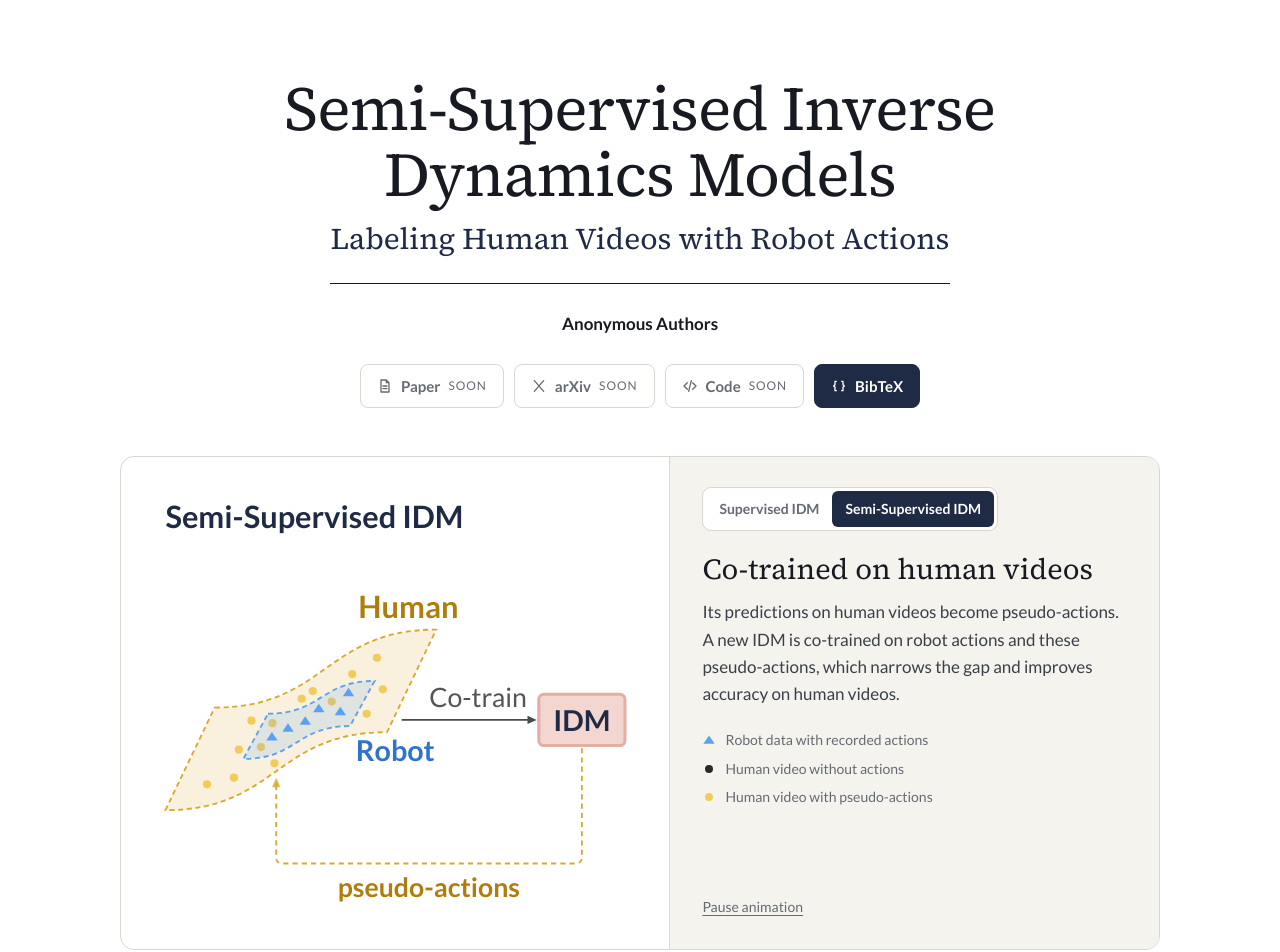
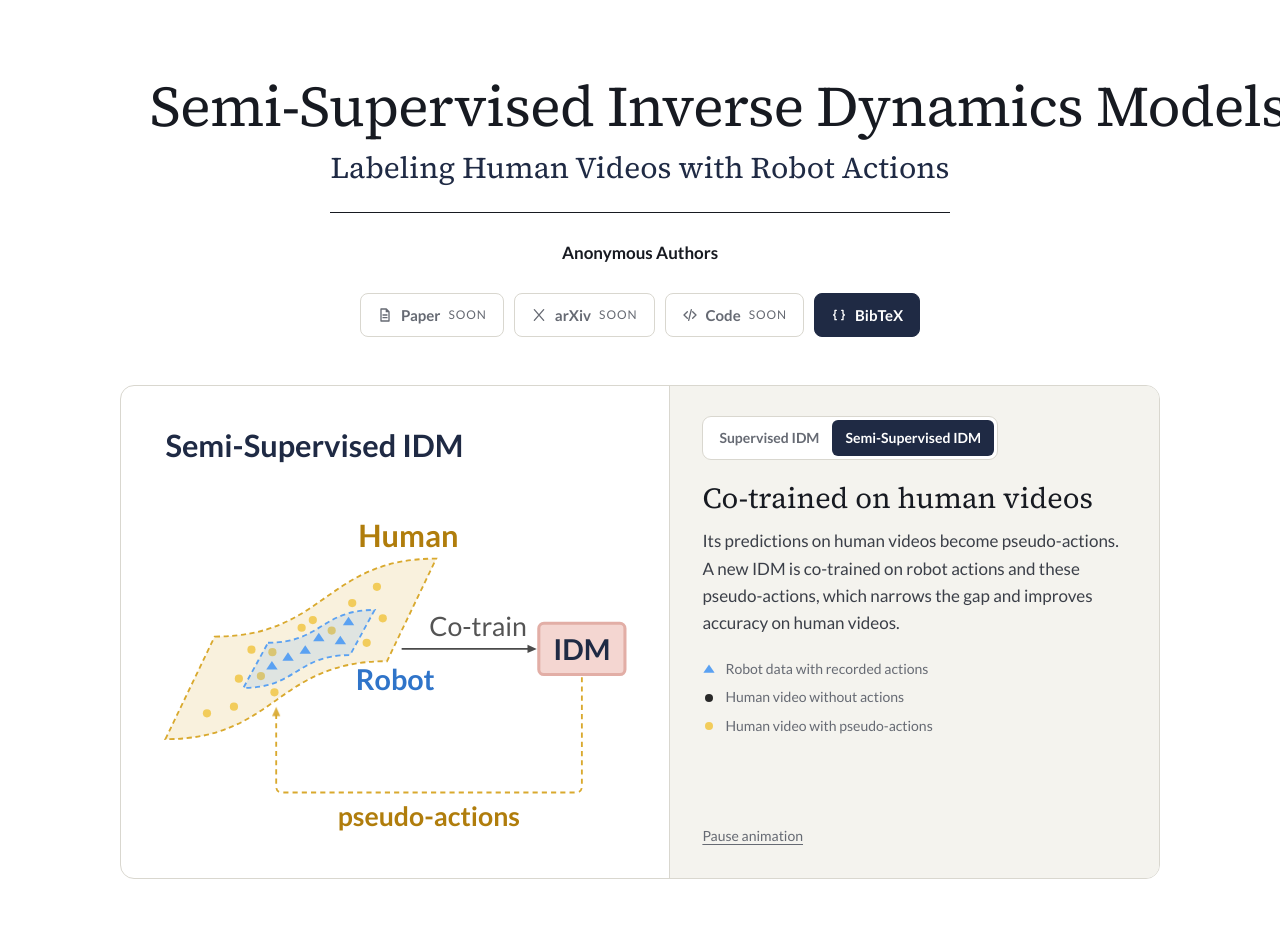
Before and after one commit to semi-supervised-idm/semi-supervised-idm.github.io, a plain HTML site: page index.html in a window 1280 px wide. Shown: the top 952 px of the page. Drawn offline with Linux system fonts and the light colour scheme.

Commit message:
Keep the title on one line except on narrow screens

```diff
--- a/assets/css/style.css
+++ b/assets/css/style.css
@@ -60,6 +60,10 @@ button { font: inherit; color: inherit; cursor: pointer; }
   line-height: 1.06;
   letter-spacing: -0.012em;
   text-wrap: balance;
+}
+/* One line except on narrow screens: the title is 17.2-18.1 em wide (Source Serif widens at small optical sizes), so the size follows the viewport up to 57px (fits the 980px column). */
+@media (min-width: 700px) {
+  .hero h1 { white-space: nowrap; font-size: min(57px, calc((100vw - 48px) / 18.6)); }
 }
 .hero-subtitle {
   margin-top: 14px;
```
